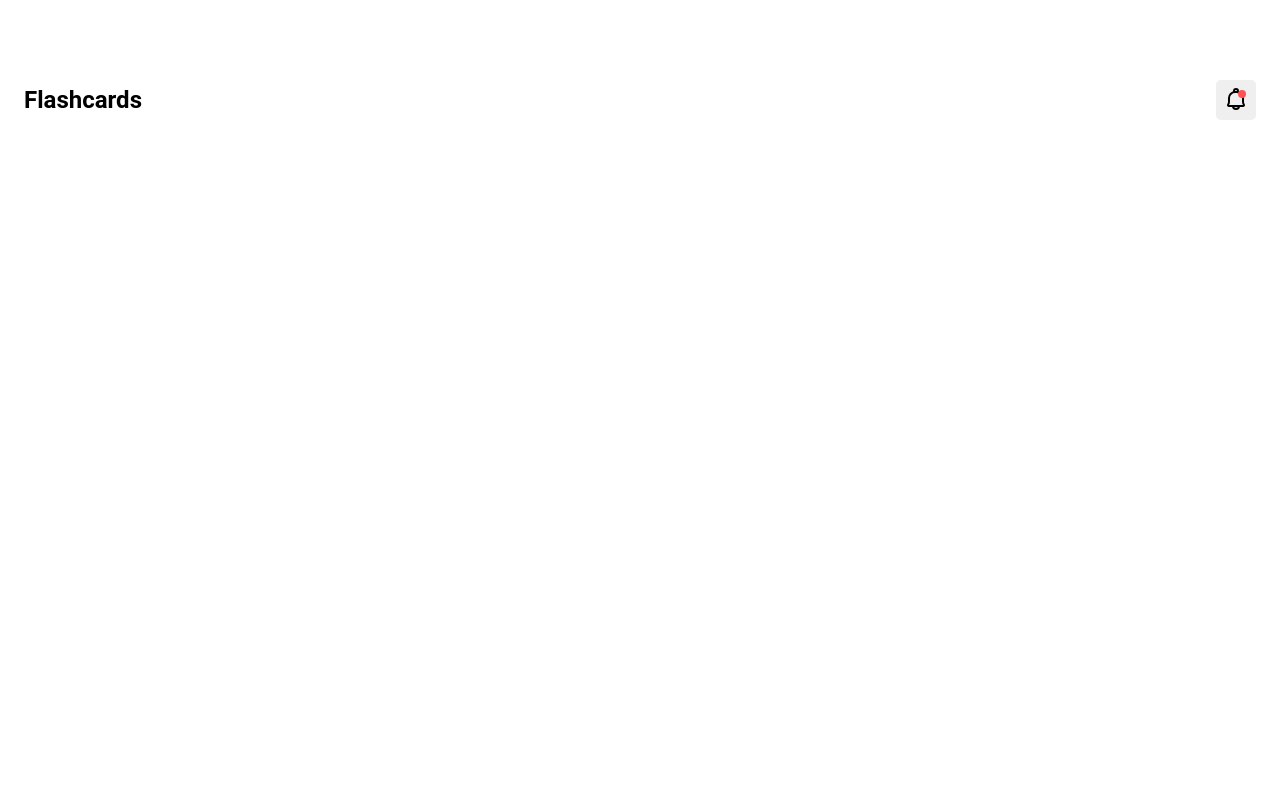
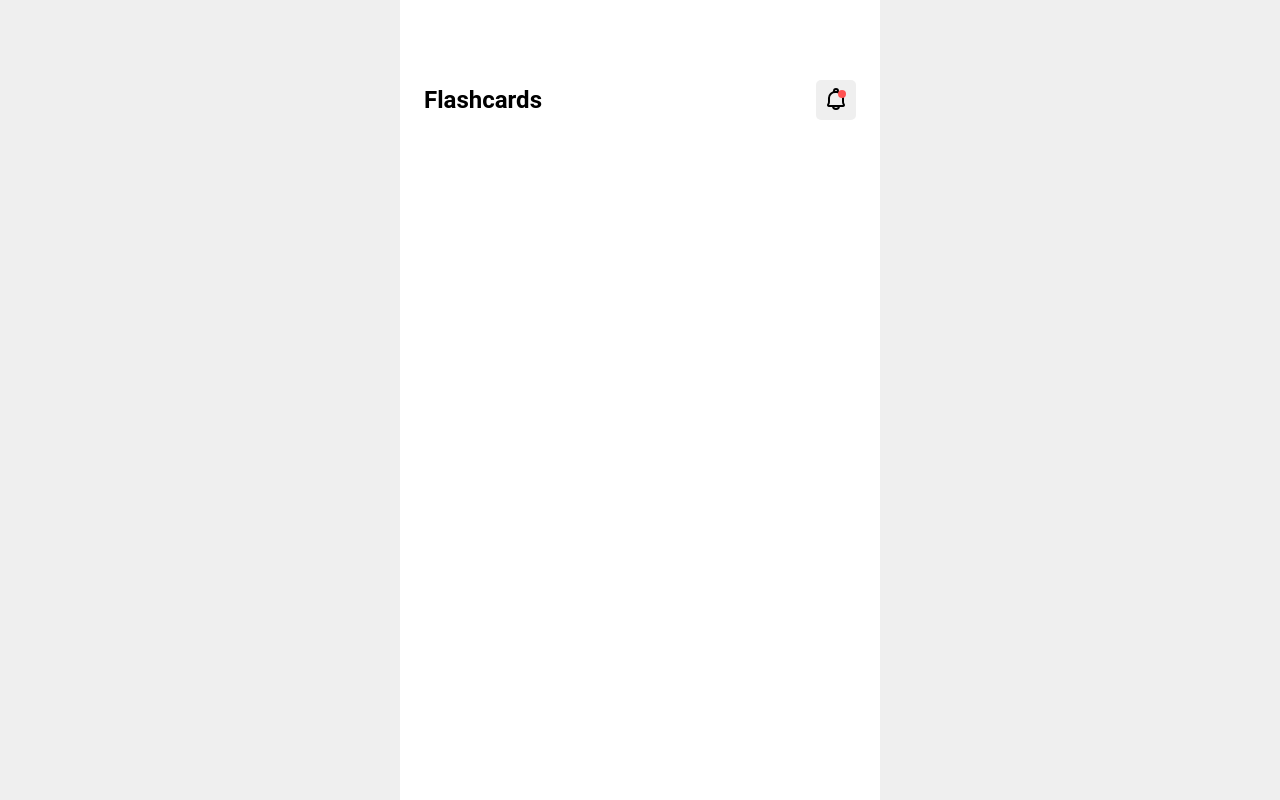
Before and after one commit to GilbertAurel/daily-tracker, a React (Create React App) app: page / in a window 1280 px wide. Built offline with nearby package versions, Linux system fonts and the light colour scheme; the HTML template or start-up script is replaced by a standard one.

Commit message:
feat: add styles

```diff
--- a/src/App.tsx
+++ b/src/App.tsx
@@ -1,6 +1,24 @@
+/** @jsxRuntime classic */
+/** @jsx jsx */
+import { css, jsx } from '@emotion/react';
+import { COLORS } from 'assets/theme';
 import React from 'react';
 import Router from 'router';
 
-const App: React.FC = () => <Router />;
+const App: React.FC = () => {
+  const styles = {
+    container: css`
+      min-height: 100vh;
+      min-width: 100vw;
+      background-color: ${COLORS.lightgray};
+    `
+  };
+
+  return (
+    <div css={styles.container}>
+      <Router />
+    </div>
+  );
+};
 
 export default App;
--- a/src/layout/mobile.tsx
+++ b/src/layout/mobile.tsx
@@ -1,7 +1,6 @@
 /** @jsxRuntime classic */
 /** @jsx jsx */
 import { css, jsx } from '@emotion/react';
-import { COLORS } from 'assets/theme';
 import React from 'react';
 
 interface Props {
@@ -12,9 +11,8 @@ const MobileLayout: React.FC<Props> = ({ children }) => {
   const styles = {
     container: css`
       min-height: 100vh;
-      min-width: 100vw;
       padding: 0 1.5rem;
-      background-color: ${COLORS.white};
+      background-color: #fff;
 
       -webkit-box-sizing: border-box;
       -moz-box-sizing: border-box;
@@ -24,6 +22,12 @@ const MobileLayout: React.FC<Props> = ({ children }) => {
       ::-webkit-scrollbar {
         display: none;
       }
+
+      @media (min-width: 480px) {
+        min-height: 100vh;
+        width: 480px;
+        margin: auto;
+      }
     `
   };
   return <div css={styles.container}>{children}</div>;
```
